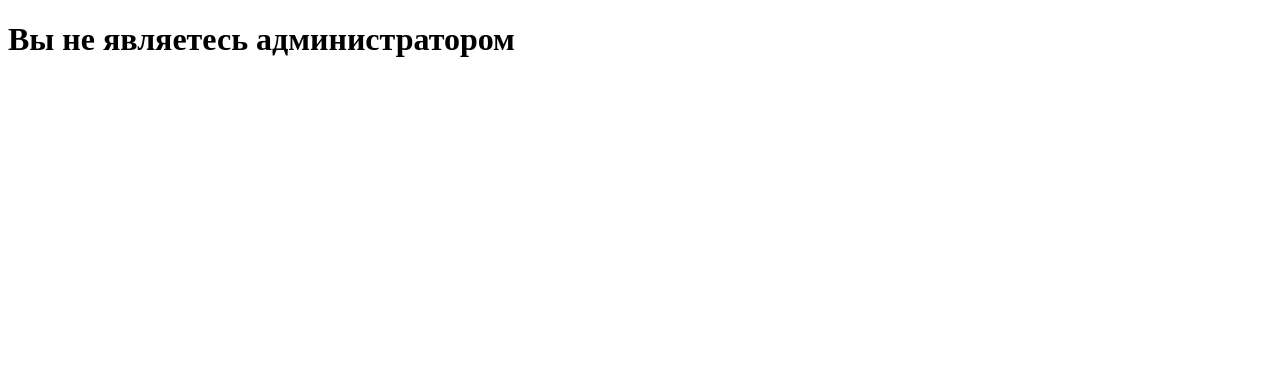
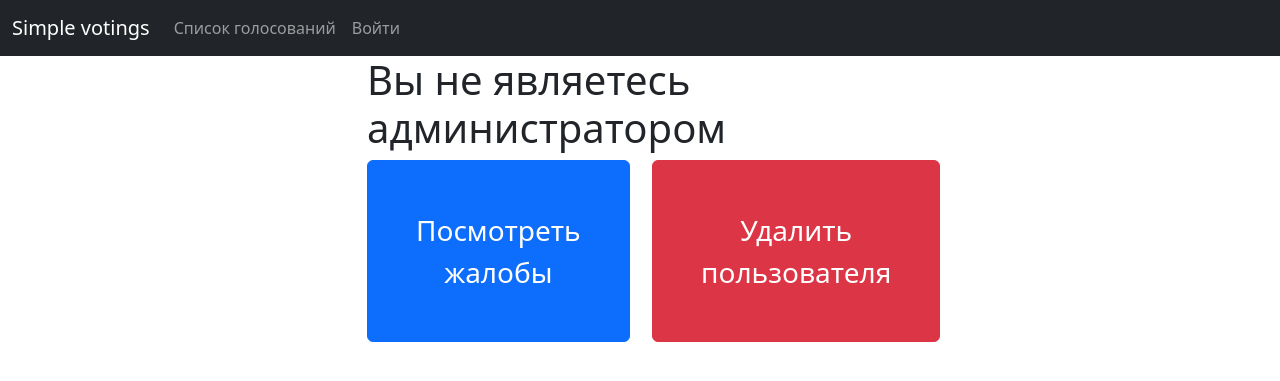
Before and after one commit to setta1a/s1mple_votings_django, a Django app: page /admin_panel/ in a window 1280 px wide. Shown: the top 381 px of the page. Run offline with Django 4.2, Linux system fonts and the light colour scheme; some libraries are stand-ins or nearby versions.

Commit message:
delete users

```diff
--- a/dj_project/urls.py
+++ b/dj_project/urls.py
@@ -4,7 +4,7 @@ from django.urls import path
 from django.conf.urls.static import static
 from dj_project import settings
 from first.views import voting_page, list_of_votings_page, index_page, add_voting, registration, redact_voting, profile, \
-    redact_profile, complaint, view_complaint, admin_panel, change_complaint_status
+    redact_profile, complaint, view_complaint, admin_panel, change_complaint_status, delete_user
 
 urlpatterns = [
     path('admin/', admin.site.urls),
@@ -26,7 +26,8 @@ urlpatterns = [
     path('complaint/', complaint),
     path('view_complaint/', view_complaint),
     path('admin_panel/', admin_panel),
-    path('change_complaint_status/<int:complaint_id>/', change_complaint_status)
+    path('change_complaint_status/<int:complaint_id>/', change_complaint_status),
+    path('delete_user/', delete_user)
 ]
 
 
--- a/first/templates/admin_panel.html
+++ b/first/templates/admin_panel.html
@@ -1,21 +1,20 @@
-<!DOCTYPE html>
-<html lang="en">
-<head>
-    <meta charset="UTF-8">
+{% extends 'base.html' %}
+
+{% block content %}
 <div class="container">
     <div class="row">
-            <div class="col-6 offset-3">
+        <div class="col-6 offset-3 mt-5 ">
             {% if request.user.is_superuser %}
-                <h1>Добро пожаловать, {{request.user.name}}</h1>
-                <button type="link" href="/view_complaint/" class="btn btn-link">Посмотреть жалобы</button>
+                <h1 class="fs-1">Добро пожаловать, {{request.user.username}}</h1>
             {% else %}
                 <h1>Вы не являетесь администратором</h1>
             {% endif %}
         </div>
     </div>
+    <div class="row">
+        <div class="col-3 offset-3"><a type="link" href="/view_complaint/" class="btn btn-primary p-5 fs-3">Посмотреть жалобы</a></div>
+        <div class="col-3 offset-0"><a type="link" href="/delete_user/" class="btn btn-danger p-5 fs-3">Удалить пользователя</a></div>
     </div>
-</head>
-<body>
+</div>
 
-</body>
-</html>
+{% endblock %}
--- a/first/templates/menu.html
+++ b/first/templates/menu.html
@@ -11,6 +11,11 @@
                     <a class="nav-link" href="/list/">Список голосований</a>
                 </li>
                 {% if request.user.is_authenticated %}
+                {% if request.user.is_superuser %}
+                <li class="nav-item">
+                    <a class="nav-link" href="/admin_panel/">Панель администратора</a>
+                </li>
+                {% endif %}
                 <li class="nav-item">
                     <a class="nav-link" href="/add_voting/">Cоздать голосование</a>
                 </li>
--- a/first/views.py
+++ b/first/views.py
@@ -334,4 +334,21 @@ def change_complaint_status(request, complaint_id):
     else:
         context["complaint"] = complaint
     return render(request, "change_complaint_status.html", context)
+
+def delete_user(request):
+    context = {}
+    if request.method == "POST":
+        if request.user.username != request.POST["name"] and request.user.is_superuser == False:
+            user = User.objects.get(username=request.POST["name"])
+            user.delete()
+            return redirect('/admin_panel/')
+        elif request.user.username == request.POST["name"]:
+            context["message"] = "Вы не можете удалить себя("
+        else:
+            context["message"] = "Такого пользователя не существует"
+    else:
+        context["message"] = ""
+
+    return render(request, "delete_user.html", context)
+
 # Create your views here.
```
Also changed, not shown: first/templates/delete_user.html (added, +17 -0 lines). Lines whose indentation alone changed are shown as unchanged.
